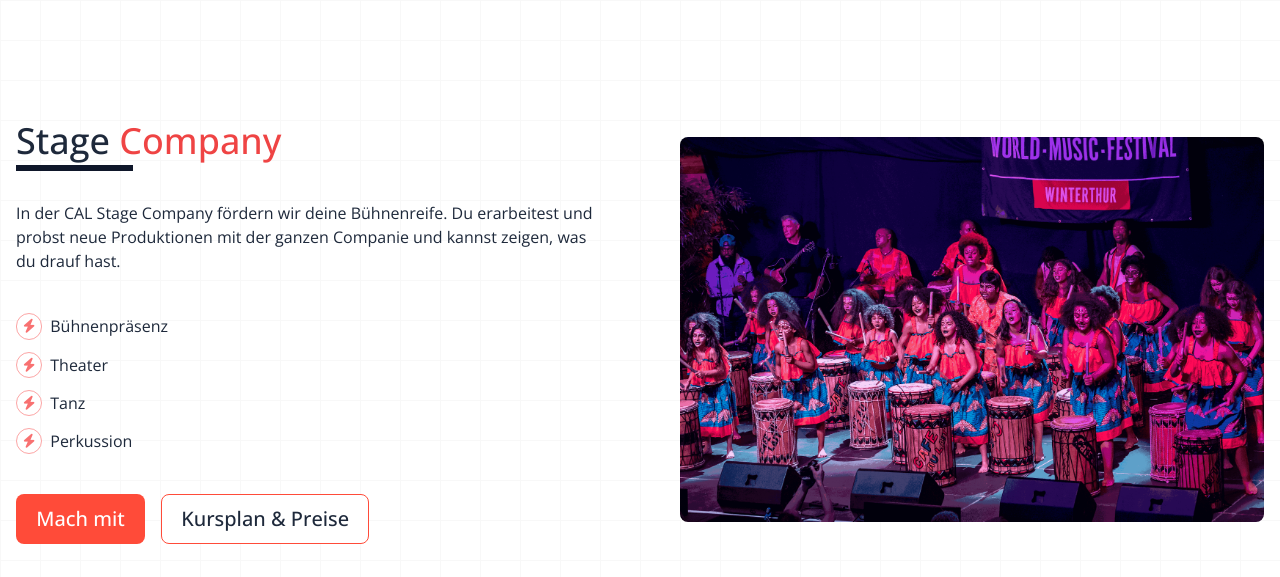
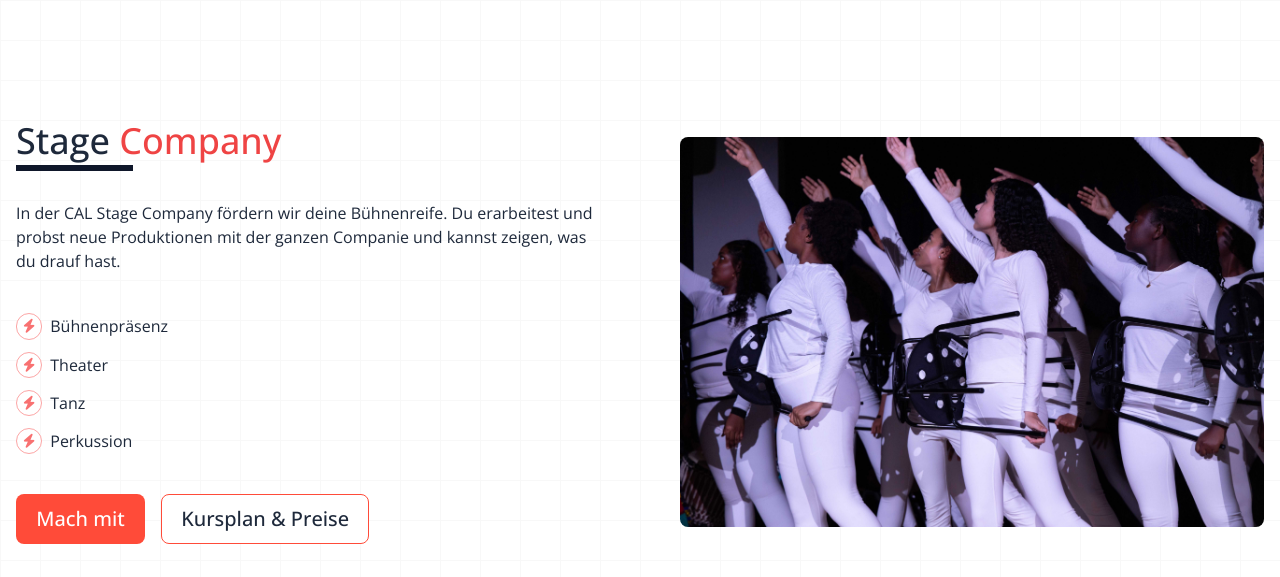
Before and after one commit to vntero/cafeaulait, a SvelteKit app: page / in a window 1280 px wide. Shown: the part 2200-2777 px from the top of the page. Built offline with nearby package versions, Linux system fonts and the light colour scheme.

Commit message:
cal-25 updates stage photo

```diff
--- a/src/components/Kurse.svelte
+++ b/src/components/Kurse.svelte
@@ -29,7 +29,7 @@
       description:
         'In der CAL Stage Company fördern wir deine Bühnenreife. Du erarbeitest und probst neue Produktionen mit der ganzen Companie und kannst zeigen, was du drauf hast.',
       imgUrls: [
-        'assets/pics/kurse4.png',
+        'assets/pics/stage.png',
         // 'assets/pics/stage2.png',
         // 'assets/pics/stage3.png',
       ],
```
Also changed, not shown: static/assets/pics/stage.png (added).
